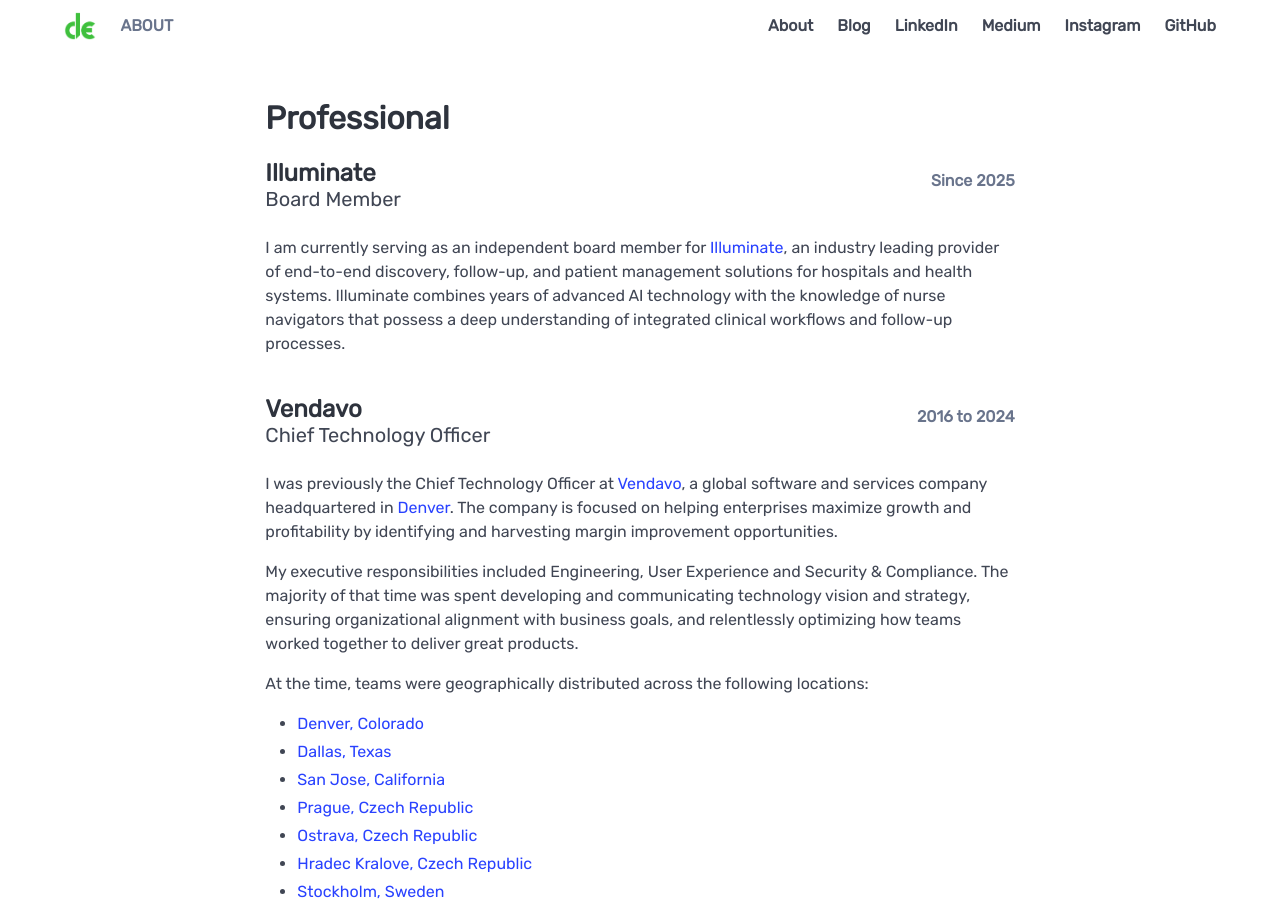
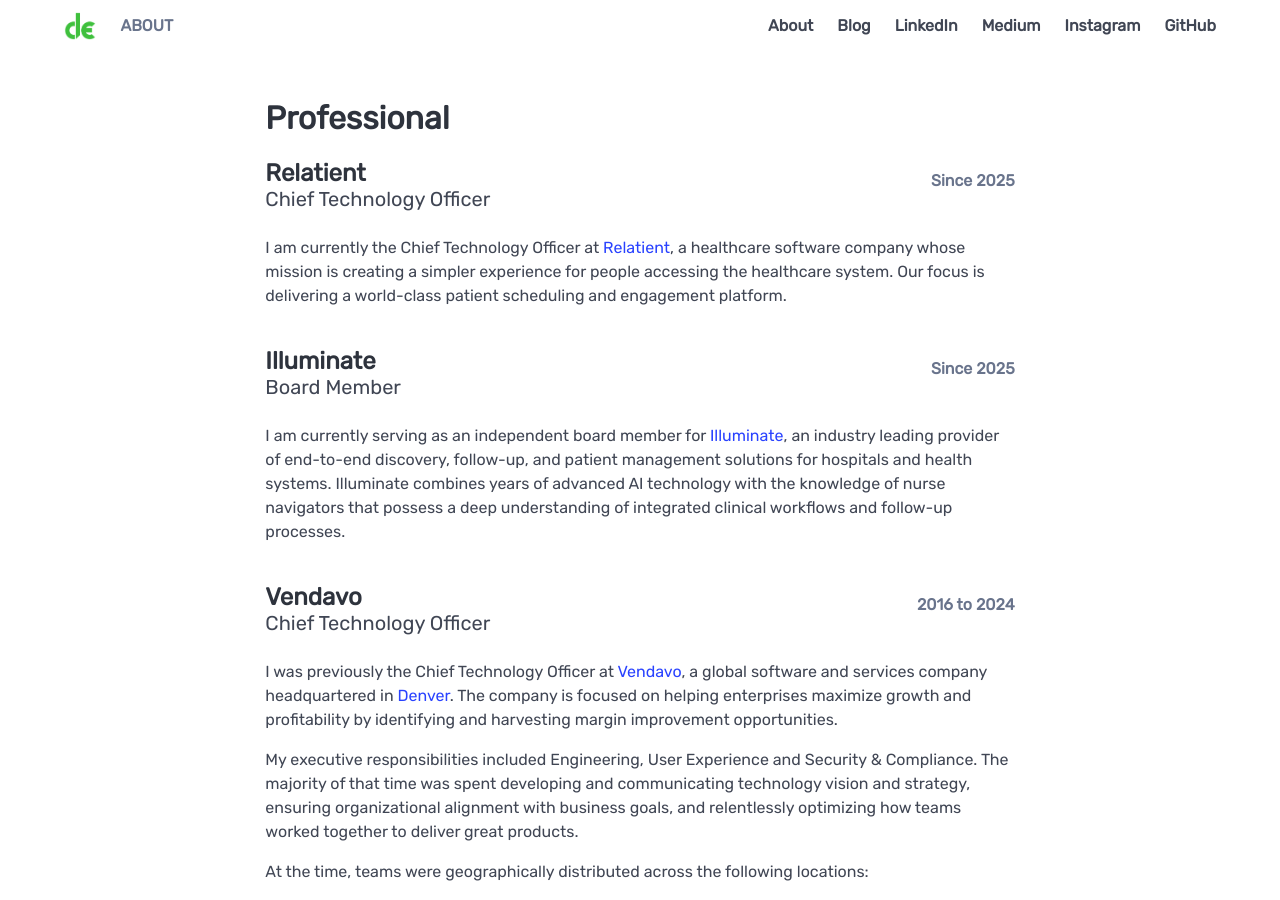
Before and after one commit to davidledwards/davidledwards.github.io, a Jekyll site: the page built from about/index.html, in a window 1280 px wide and 900 px high. Built offline with Jekyll 4.4.1, drawn with Linux system fonts in a browser that asks for light colours.

Commit message:
update about page with Relatient position

```diff
--- a/about/index.html
+++ b/about/index.html
@@ -4,6 +4,23 @@
 ---
 <section class="section content">
     <h1 class="title is-3">Professional</h1>
+    <div class="level is-mobile">
+        <div class="level-left">
+            <div class="level-item">
+                <a href="https://www.relatient.com/">
+                    <p class="title is-4">Relatient</p>
+                    <p class="subtitle is-5">Chief Technology Officer</p>
+                </a>
+            </div>
+        </div>
+        <div class="level-right">
+            <h3 class="subtitle is-6 has-text-grey">Since 2025</h3>
+        </div>
+    </div>
+    <p>
+        I am currently the Chief Technology Officer at <a href="https://www.relatient.com/">Relatient</a>, a healthcare software company whose mission is creating a simpler experience for people accessing the healthcare system. Our focus is delivering a world-class patient scheduling and engagement platform.
+    </p>
+    <br/>
     <div class="level is-mobile">
         <div class="level-left">
             <div class="level-item">
```
